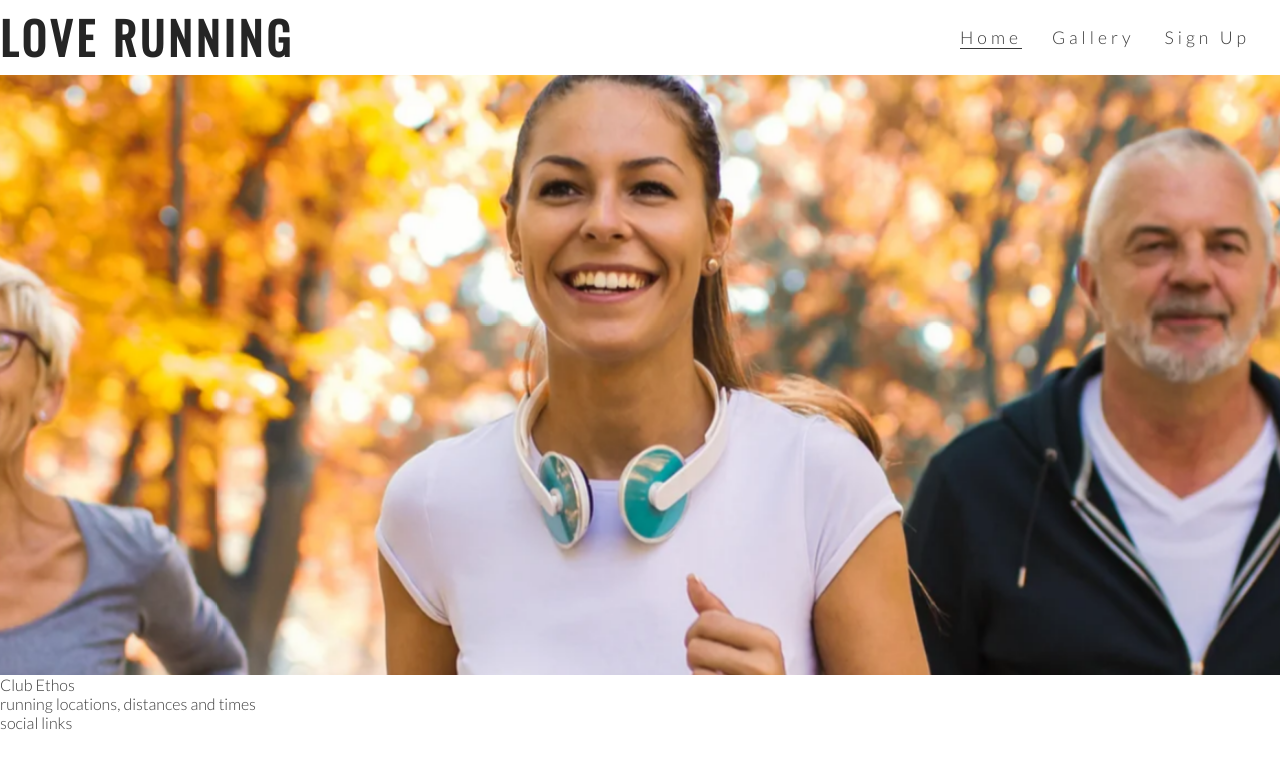
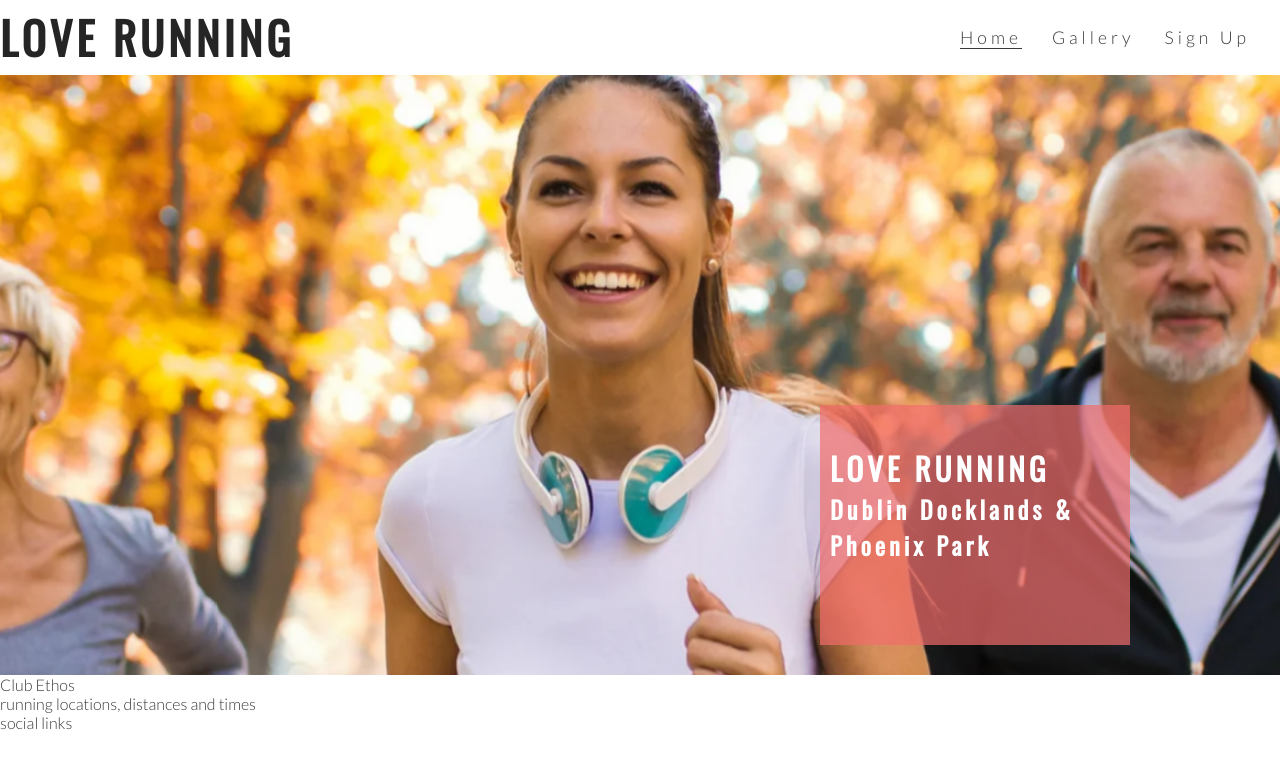
Before and after one commit to barryCFlynn/loveRunning, a plain HTML site: page index.html in a window 1280 px wide. Drawn offline with nearby package versions, Linux system fonts and the light colour scheme.

Commit message:
set hero text and style

```diff
--- a/assets/css/styles.css
+++ b/assets/css/styles.css
@@ -58,6 +58,13 @@ h2 {
     height: 600px;
     width: 100%;
     overflow: hidden;
+
+    position: relative;
+}
+
+#cover-text,
+#cover-text h2 {
+    color: #fff;
 }
 
 #hero-image {
@@ -79,3 +86,21 @@ h2 {
         transform: scale(1.1);
     }
 }
+
+#cover-text {
+    font-size: 130%;
+    font-family: Oswald, sans-serif;
+    letter-spacing: 4px;
+
+    width: 300px;
+    height: 200px;
+
+    padding-top: 40px;
+    padding-left: 10px;
+
+    background-color: rgba(241, 109, 107, .7);
+
+    bottom: 30px;
+    right: 150px;
+    position: absolute;
+}
--- a/index.html
+++ b/index.html
@@ -32,6 +32,10 @@
     </header>
     <section id="hero-outer">
         <div id="hero-image"></div>
+        <div id="cover-text">
+            <h2>Love Running</h2>
+            <h3>Dublin Docklands & Phoenix Park</h3>
+        </div>
     </section>
     <section>
         Club Ethos
```
